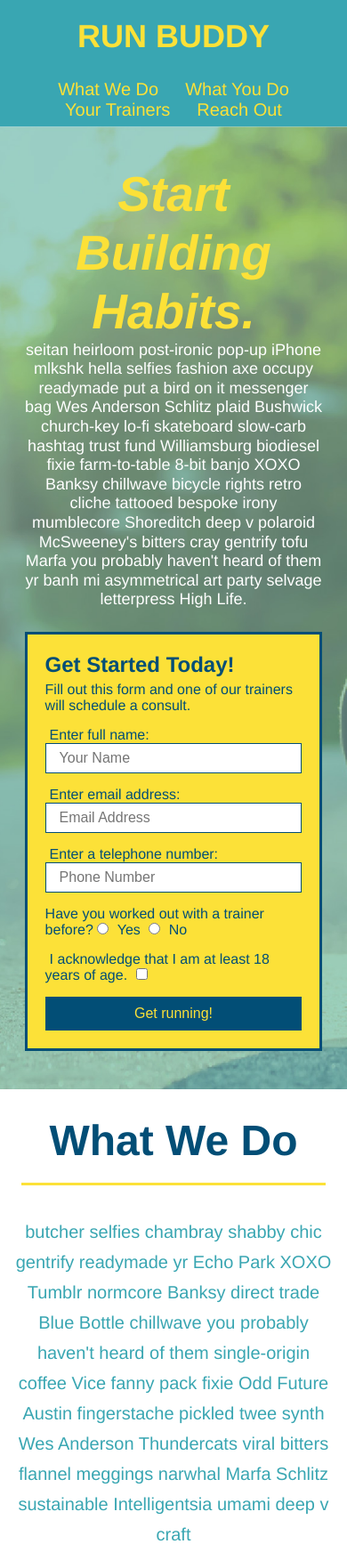
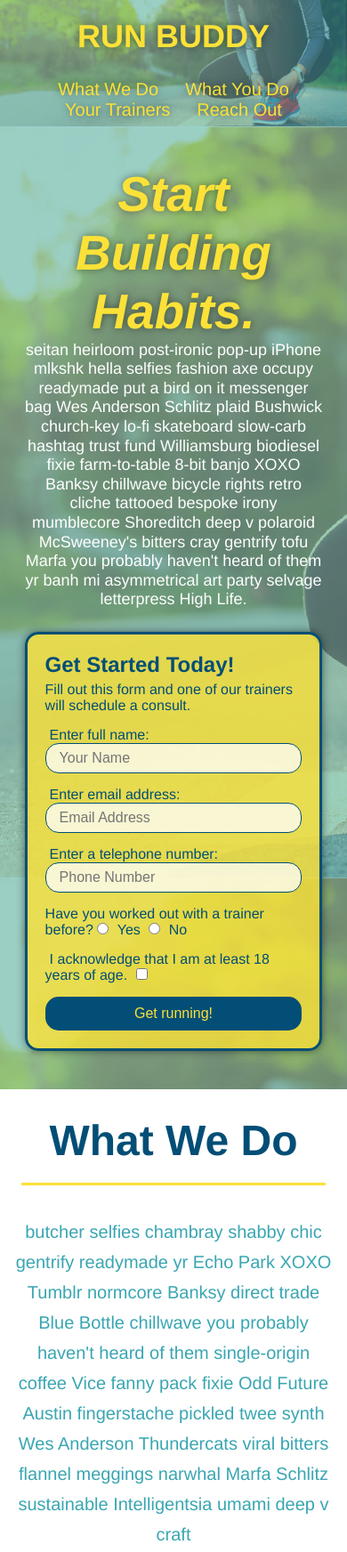
Before and after one commit to Noemiegrau/run-buddy, a plain HTML site: page index.html in a window 390 px wide. Shown: the top 1744 px of the page at 89% size. Drawn offline with Linux system fonts and the light colour scheme.

Commit message:
added more styles using pseudo-classes

```diff
--- a/assets/css/style.css
+++ b/assets/css/style.css
@@ -18,6 +18,13 @@ header {
     display: flex;
     justify-content: space-between;
     flex-wrap: wrap;
+    position: -webkit-sticky;
+    position: sticky;
+    top: 0;
+    background-image: url("../images/hero-bg.jpg");
+    background-size: cover;
+    background-position: 80%;
+    background-attachment: fixed;
 }
 
 header h1 {
@@ -25,6 +32,7 @@ header h1 {
     margin: 0;
     font-size: 36px;
     color: #fce138;
+    text-shadow: 0 0 10px rgba(0, 0, 0, 0.5);
 }
 
 header a {
@@ -48,7 +56,15 @@ header nav ul li a {
     padding: 10px 15px;
     font-weight: lighter;
     font-size: 1.55vw;
+    text-shadow: 0 0 10px rgba(0, 0, 0, 0.5);
 }
+
+header nav ul li a:hover {
+    background: #fce138;
+    color: #024e76;
+    border-radius: 15px;
+    text-shadow: none;
+  }
 
 /* HEADER / NAVBAR STYLES END */
 
@@ -87,22 +103,25 @@ section {
 
 /* HERO STYLES START */
 .hero {
-    background-image: url("../images/hero-bg.jpg");
-    background-size: cover;
-    background-position: center;
     display: flex;
     justify-content: center;
     flex-wrap: wrap;
     align-items: flex-start;
+    background-image: url("../images/hero-bg.jpg");
+    background-size: cover;
+    background-position: 80%;
+    background-attachment: fixed;
 }
 
 .hero-form {
     border: 3px solid #024e76;
     color: #024e76;
-    background-color:#fce138;
+    background-color: rgba(252, 225, 56, 0.8);
     padding: 20px;
     width: 40%;
     margin: 3.5%;
+    box-shadow: 0 0 10px rgba(0, 0, 0, 0.5);
+    border-radius: 15px;
 }
 
 .hero-form h3 {
@@ -122,6 +141,13 @@ section {
     color: #024e76;
     width: 100%;
     margin-bottom: 15px;
+    border-radius: 15px;
+    background-color: rgba(255,255,255, 0.75);
+  }
+
+  .form-input:focus {
+    background-color: rgba(255,255,255, 1);
+    outline: none;
   }
 
 .hero-form label {
@@ -134,7 +160,12 @@ section {
     border: none;
     padding: 10px 20px;
     font-size: 16px;
+    border-radius: 15px;
 }
+
+.hero-form button:hover {
+    background-color: #39a6b2;
+  }
 
 .hero-cta {
     width: 35%;
@@ -149,6 +180,7 @@ section {
     font-style: italic;
     font-size: 55px;
     color: #fce138;
+    text-shadow: 0 0 10px rgba(0, 0, 0, 0.5);
   }
 
 /* HERO STYLES END */
@@ -200,11 +232,14 @@ section {
     margin: 50px auto;
     padding-bottom: 50px;
     width: 80%;
-    border-bottom: 1px solid #39a6b2;
     display: flex;
     flex-wrap: wrap;
     align-items: center;
     justify-content: space-between;
+  }
+
+.step:not(:last-child) {
+    border-bottom: 1px solid #39a6b2;
   }
 
 .step h3 {
@@ -342,6 +377,13 @@ section {
     width: 100%;
     margin-bottom: 15px;
     margin-top: 5px;
+    border-radius: 15px;
+    background-color: rgba(255,255,255, 0.75);
+}
+
+.contact-form input:focus, .contact-form textarea:focus {
+    background-color: rgba(255,255,255);
+    outline: none;
 }
 
 .contact-form button {
@@ -352,7 +394,13 @@ section {
     text-align: center;
     padding: 15px 0;
     font-size: 16px;
+    border-radius: 15px;
 }
+
+.contact-form button:hover {
+    color: #fce138;
+    background: #39a6b2;
+  }
 
 /* REACH OUT STYLES END */
 
@@ -374,6 +422,7 @@ section {
     header {
         padding-bottom: 0;
         justify-content: center;
+        position: relative;
       }
 
       header h1 {
```
